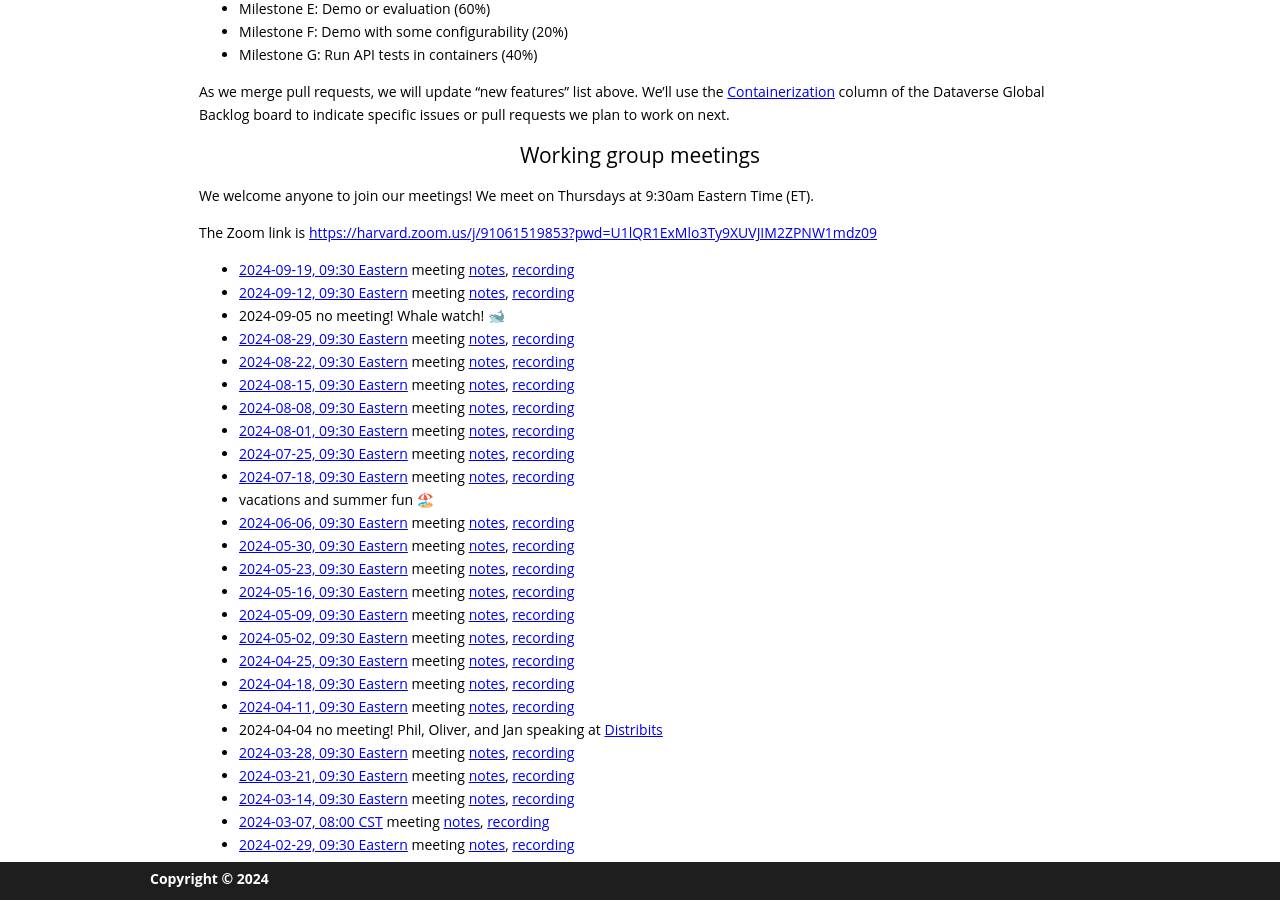
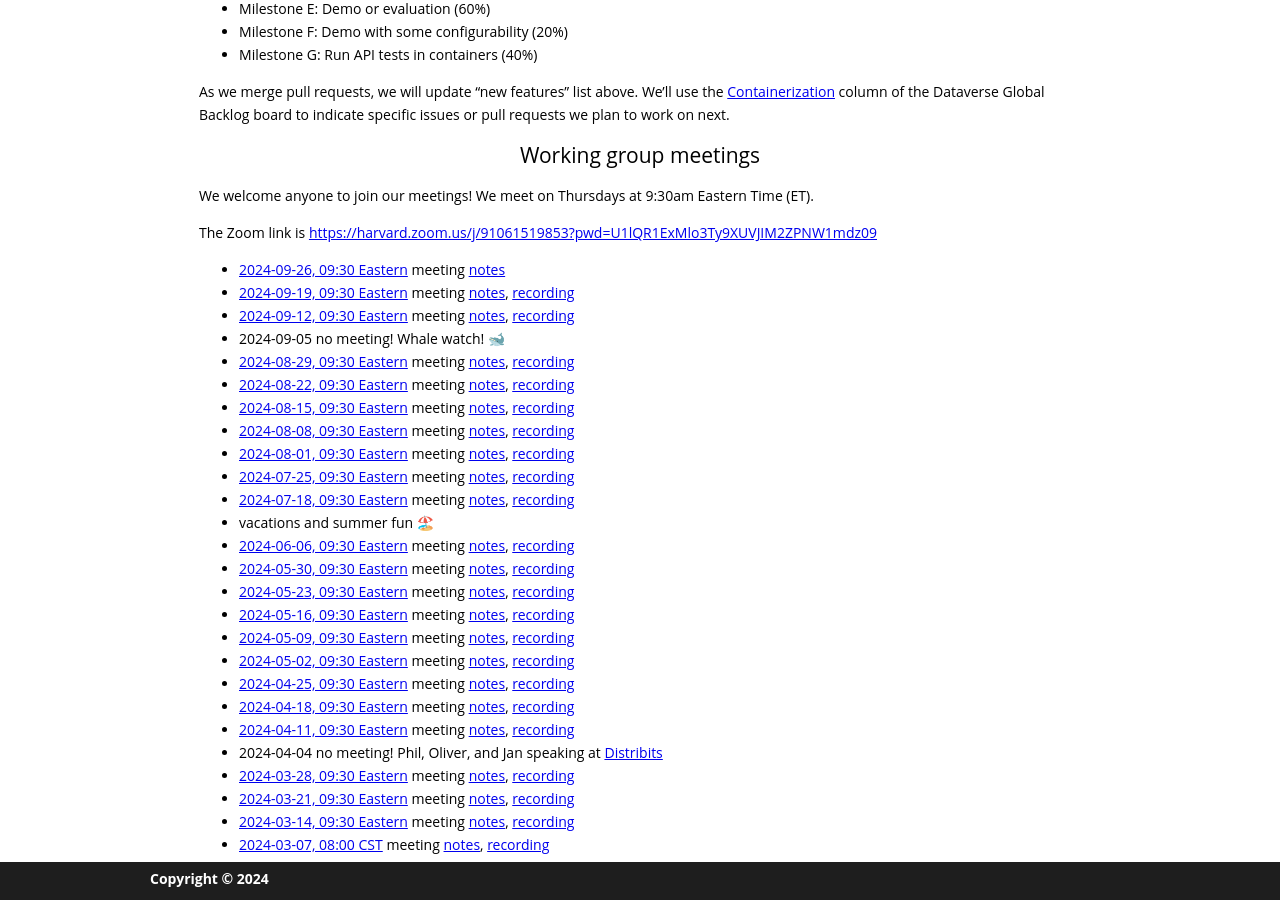
Before and after one commit to gdcc/ct.gdcc.io, a Jekyll site: the page built from index.md, in a window 1280 px wide and 900 px high, scrolled down 1726 px. Built offline with Jekyll 4.4.1, drawn with Linux system fonts in a browser that asks for light colours; our own code applies the rules of GitHub Pages for plain Markdown files.

Commit message:
add next meeting

```diff
--- a/index.md
+++ b/index.md
@@ -63,6 +63,7 @@ We welcome anyone to join our meetings! We meet on Thursdays at 9:30am Eastern T
 
 The Zoom link is <https://harvard.zoom.us/j/91061519853?pwd=U1lQR1ExMlo3Ty9XUVJIM2ZPNW1mdz09>
 
+- [2024-09-26, 09:30 Eastern](https://time.is/compare/0930_26_Sep_2024_in_Boston) meeting [notes](https://docs.google.com/document/d/1wVZi8e7wNbaw71o_XDaF8f7Mza3R2EhEMtuCtcKjfCI/edit?usp=sharing)
 - [2024-09-19, 09:30 Eastern](https://time.is/compare/0930_19_Sep_2024_in_Boston) meeting [notes](https://docs.google.com/document/d/1erEpKhAp1Nb22kfJKd0mdBxki6dNejFLh_Vbz2E5w40/edit?usp=sharing), [recording](https://harvard.zoom.us/rec/share/U7XC1e0hbcWhrKdE8bh_X3Drf-wXCV6B1LgLNFwnzkIKp00g1wc1rvnCqnXr7mcY.z74fpUPWL8l9oPEf)
 - [2024-09-12, 09:30 Eastern](https://time.is/compare/0930_12_Sep_2024_in_Boston) meeting [notes](https://docs.google.com/document/d/161SmJum3z1CnGL8hHHksK3xz2EKHCa8ZxLHM4bPQ8gk/edit?usp=sharing), [recording](https://harvard.zoom.us/rec/share/k7-UbJ-mx_fWANw-8wzt5v6xaRWH7_Fh48cqGDv2XVOqxszFEvNnVhfECabtlk2M.6e5v_FFHjBwIPjAF)
 - 2024-09-05 no meeting! Whale watch! 🐋
```
